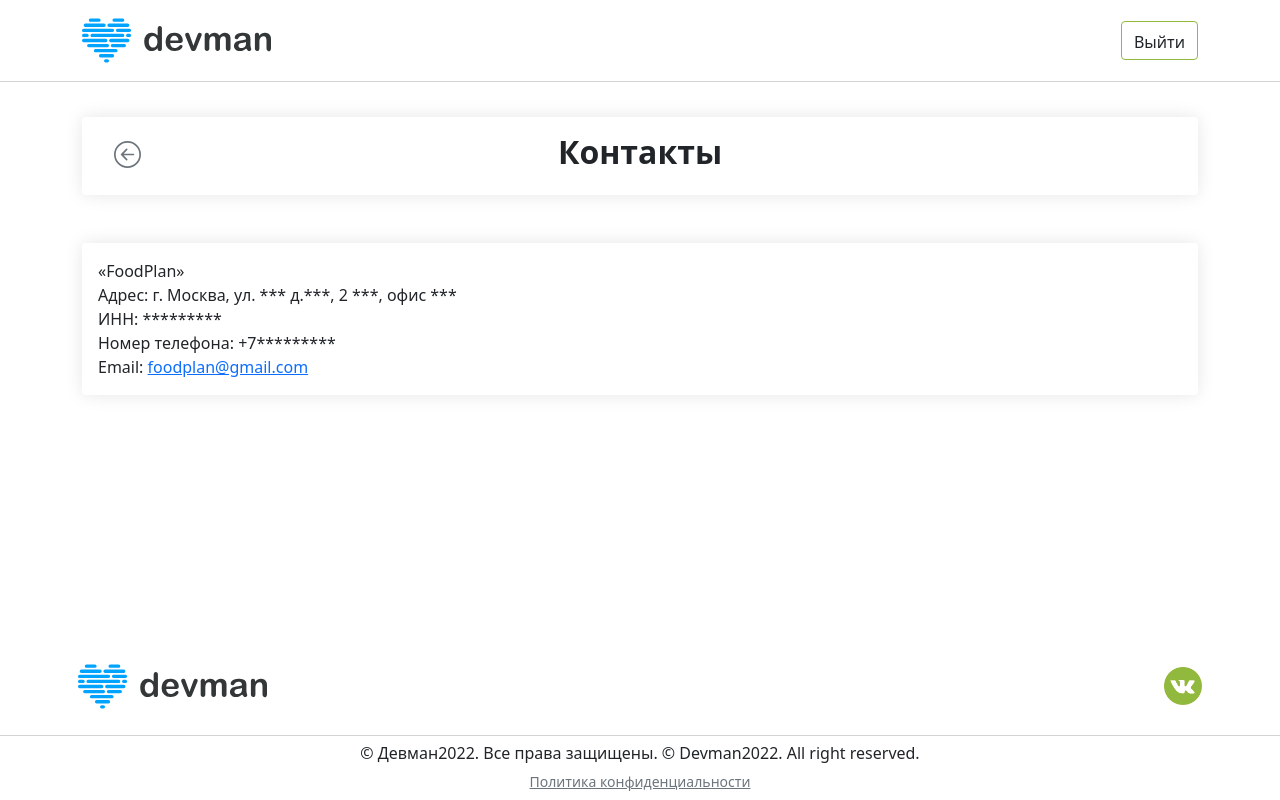
After one commit to Pavel2232/FoodPlan, a Django app: page /recipe/contacts/ in a window 1280 px wide. The commit adds this page. Run offline with Django 4.2, Linux system fonts and the light colour scheme.

Commit message:
added contacts

```diff
--- a/recipe/urls.py
+++ b/recipe/urls.py
@@ -1,9 +1,10 @@
 from django.urls import path
 
-from recipe.views import simple_recipe_view, detail_recipe_view, order_view
+from recipe.views import simple_recipe_view, detail_recipe_view, order_view, contacts_view
 
 urlpatterns = [
     path('simple-recipe/', simple_recipe_view, name='simple-recipe'),
     path('detail-recipe/', detail_recipe_view, name='detail-recipe'),
     path('order/', order_view, name='order'),
+    path('contacts/', contacts_view, name='contacts'),
 ]
--- a/recipe/views.py
+++ b/recipe/views.py
@@ -16,3 +16,6 @@ def simple_recipe_view(request):
 
 def detail_recipe_view(request):
     return render(request, 'card2.html')
+
+def contacts_view(request):
+    return render(request, 'contacts.html')
--- /dev/null
+++ b/templates/contacts.html
@@ -0,0 +1,88 @@
+{% load static %}
+<!DOCTYPE html>
+<html lang="en">
+
+<head>
+    <meta charset="UTF-8">
+    <meta http-equiv="X-UA-Compatible" content="IE=edge">
+    <meta name="viewport" content="width=device-width, initial-scale=1.0">
+    <link href="https://cdn.jsdelivr.net/npm/bootstrap@5.0.2/dist/css/bootstrap.min.css" rel="stylesheet"
+        integrity="sha384-EVSTQN3/azprG1Anm3QDgpJLIm9Nao0Yz1ztcQTwFspd3yD65VohhpuuCOmLASjC" crossorigin="anonymous">
+    <link rel="stylesheet" href="{% static 'css/style.css' %}">
+    <title>Контакты</title>
+</head>
+<body>
+    <header>
+        <nav class="navbar navbar-expand-md navbar-light fixed-top navbar__opacity">
+            <div class="container">
+                <a class="navbar-brand" href="{% url 'home' %}">
+                    <img src="{% static 'img/logo.8d8f24edbb5f.svg' %}" height="55" width="189" alt="">
+                </a>
+                <button class="btn btn-outline-success shadow-none foodplan_green foodplan__border_green">
+                    <a href="{% url 'logout' %}" class="link-dark text-decoration-none align-middle">Выйти</a>
+                </button>
+            </div>
+        </nav>
+    </header>
+    <main style="margin-top: calc(2rem + 85px);">
+        <section>
+            <div class="container">
+                <div class="row">
+                    <div class="container">
+                <div class="card p-3 mb-5 foodplan__shadow">
+                    <a href="{% url 'home' %}" class="link-secondary fw-light foodplan__backButton">
+                        <svg xmlns="http://www.w3.org/2000/svg" width="9%" height="9%" fill="currentColor" class="bi bi-arrow-left-circle"
+                            viewBox="0 0 16 16">
+                            <path fill-rule="evenodd"
+                                d="M1 8a7 7 0 1 0 14 0A7 7 0 0 0 1 8zm15 0A8 8 0 1 1 0 8a8 8 0 0 1 16 0zm-4.5-.5a.5.5 0 0 1 0 1H5.707l2.147 2.146a.5.5 0 0 1-.708.708l-3-3a.5.5 0 0 1 0-.708l3-3a.5.5 0 1 1 .708.708L5.707 7.5H11.5z" />
+                        </svg>
+                    </a>
+                    <h2 class="text-center"><strong>Контакты</strong></h2>
+                </div>
+
+                    <div class="card col-12 p-3 mb-5 foodplan__shadow">
+                        <h4 class="foodplan__backButton">
+                            <strong><small><a href="#" class="link-secondary fw-light"></a></small></strong>
+                        </h4>
+                        <div class="left-column">
+                         «FoodPlan» <br>
+                        Адрес: г. Москва, ул. *** д.***, 2 ***, офис ***<br>
+                        ИНН: *********<br>
+                        Номер телефона: +7********* <br>
+                        Email: <a href="mailto:foodplan@gmail.com">foodplan@gmail.com</a>
+
+                        </div>
+                    </div>
+
+
+                </div>
+                </div>
+            </div>
+        </section>
+    </main>
+    <footer>
+        <nav class="navbar navbar-expand-md navbar-light mt-5">
+            <div class="container p-2">
+                <a class="navbar-brand" href="{% url 'home' %}">
+                    <img src="{% static 'img/logo.8d8f24edbb5f.svg' %}" height="55" width="189" alt="">
+                </a>
+                <div class="footer__sideBtns d-flex">
+                    <a href="#">
+                        <img src="{% static 'img/vk.png' %}" height="38" width="auto" alt="">
+                    </a>
+                </div>
+            </div>
+        </nav>
+    </footer>
+    <footer class="footer pt-2" style="border-top: 1px solid lightgray;">
+        <div class="container d-flex flex-row justify-content-center mb-2">
+            <small class="text-center">
+                <h6>© Девман2022. Все права защищены. © Devman2022. All right reserved.</h6><a href="{% static 'docs/privacy_policy.pdf' %}"
+                    class="link-secondary">Политика конфиденциальности</a>
+            </small>
+        </div>
+    </footer>
+    <script src="https://cdn.jsdelivr.net/npm/bootstrap@5.0.2/dist/js/bootstrap.bundle.min.js"
+        integrity="sha384-MrcW6ZMFYlzcLA8Nl+NtUVF0sA7MsXsP1UyJoMp4YLEuNSfAP+JcXn/tWtIaxVXM"
+        crossorigin="anonymous"></script>
+</body>
--- a/templates/index.html
+++ b/templates/index.html
@@ -244,7 +244,7 @@
             <div>
                 <a href="{% url 'detail-recipe' %}" class="link-dark mx-1" style="text-decoration: none;"><b>Виды меню</b></a>
                 <a href="#" class="link-dark mx-1" style="text-decoration: none;"><b>Блог</b></a>
-                <a href="#" class="link-dark mx-1" style="text-decoration: none;"><b>Контакты</b></a>
+                <a href="{% url 'contacts' %}" class="link-dark mx-1" style="text-decoration: none;"><b>Контакты</b></a>
             </div>
         </div>
         <div class="container">
```
